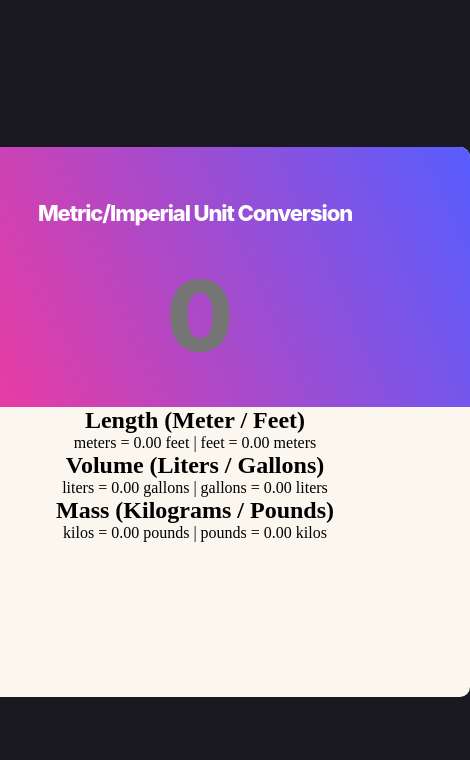
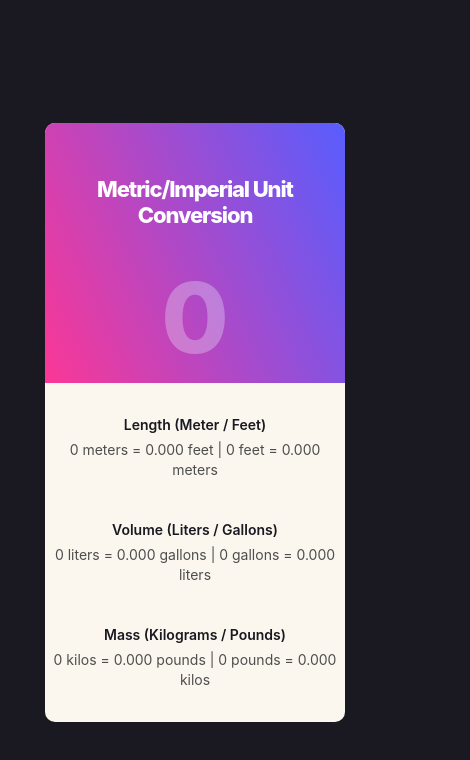
Before and after one commit to muhammadsalah7/unit-converter, a plain HTML site: page index.html in a window 390 px wide. Shown: the whole page, 470 px wide, since content can reach past the window. Drawn offline with Linux system fonts and the light colour scheme.

Commit message:
finished the conversion logic

```diff
--- a/index.html
+++ b/index.html
@@ -2,31 +2,39 @@
 <html lang="en">
   <head>
     <meta charset="UTF-8" />
+    <meta http-equiv="X-UA-Compatible" content="IE=edge" />
     <meta name="viewport" content="width=device-width, initial-scale=1.0" />
+    <link rel="stylesheet" href="style.css" />
     <title>Unit Converter</title>
-    <link rel="stylesheet" href="style.css" />
-    <script defer="script.js"></script>
   </head>
   <body>
-    <div class="container">
-      <div class="display">
+    <main class="container">
+      <div class="display-area">
         <h1>Metric/Imperial Unit Conversion</h1>
-        <input type="text" placeholder="0" name="#" />
+        <input
+          type="text"
+          id="myInput"
+          placeholder="0"
+          name="#"
+          oninput="pEnter()"
+
+        />
       </div>
-      <div class="result-box">
+    <div class="box">
       <div class="length-box">
       <h2>Length (Meter / Feet)</h2>
-          <p class="length">meters = 0.00 feet | feet = 0.00 meters</p>
+      <p id="length">0 meters = 0.000 feet | 0 feet = 0.000 meters</p>
     </div>
     <div class="volume-box">
       <h2>Volume (Liters / Gallons)</h2>
-          <p class="volume">liters = 0.00 gallons | gallons = 0.00 liters</p>
+      <p id="volume">0 liters = 0.000 gallons | 0 gallons = 0.000 liters</p>
     </div>
     <div class="mass-box">
       <h2>Mass (Kilograms / Pounds)</h2>
-          <p class="mass">kilos = 0.00 pounds | pounds = 0.00 kilos</p>
+      <p id="mass">0 kilos = 0.000 pounds | 0 pounds = 0.000 kilos</p>
     </div>
     </div>
-    </div>
+    <script src="script.js"></script>
   </body>
+</main>
 </html>
--- a/script.js
+++ b/script.js
@@ -0,0 +1,39 @@
+let num = 0;
+let myInput = document.getElementById("myInput");
+let length = document.getElementById("length");
+let volume = document.getElementById("volume");
+let mass = document.getElementById("mass");
+
+function pEnter() {
+  num = myInput.value;
+  convertMeters();
+  convertLiters();
+  convertKilo();
+}
+window.onload = function () {
+  myInput.value = "";
+};
+function convertMeters() {
+  let meters = (num * 0.3048).toFixed(2);
+  let feet = (num * 3.2808).toFixed(2);
+  length.textContent = `${num} meters = ${feet} feet | ${num} feet = ${meters} meters`;
+}
+
+function convertLiters() {
+  let liters = (num * 0.264172).toFixed(2);
+  let gallons = (num * 3.78541).toFixed(2);
+  volume.textContent = `${num} liters = ${liters} gallons | ${num} gallons = ${gallons} liters`;
+}
+
+function convertKilo() {
+  let kilos = (num * 2.20462).toFixed(2);
+  let pounds = (num * 0.453592).toFixed(2);
+  mass.textContent = `${num} kilos = ${kilos} pounds | ${num} pounds = ${pounds} kilos`;
+}
+
+myInput.addEventListener("keypress", function (event) {
+  const validChars = "0123456789";
+  if (!validChars.includes(event.key) && event.key !== "Backspace") {
+    event.preventDefault();
+  }
+});
--- a/style.css
+++ b/style.css
@@ -2,46 +2,48 @@
   margin: 0;
   padding: 0;
 }
+
 body {
   max-width: 100vw;
   min-height: 100vh;
-  box-sizing: border-box;
+  display: flex;
+  justify-content: center;
+  align-items: center;
   background-color: #1a1921;
-  display: flex;
-  align-items: center;
-  justify-content: center;
 }
+
 .container {
-  text-align: center;
+  background-color: #fbf7ee;
+  width: 550px;
+  min-height: 550px;
   border-radius: 10px;
-  width: 550px;
-  height: 550px;
-  background-color: #fbf7ee;
 }
-.display {
-  color: white;
+
+.display-area {
   display: block;
-  background: linear-gradient(246.26deg, #585dfe 0%, #fb3796 100%);
   height: 260px;
   width: 550px;
   border-radius: 10px 10px 0 0;
+  background: linear-gradient(246.26deg, #585dfe 0%, #fb3796 100%);
 }
-.display h1 {
-  font-family: Inter, sans-serif;
+
+.display-area h1 {
+  font-family: Inter;
   font-weight: 800;
   font-size: 22px;
+  text-align: center;
   letter-spacing: -0.05em;
   color: #ffffff;
   padding-top: 53px;
   padding-bottom: 30px;
 }
 
-.display input {
+.display-area input {
   border-style: hidden;
   outline: none;
   width: 300px;
   background: none;
-  font-family: Inter, sans-serif;
+  font-family: Inter;
   font-weight: 800;
   font-size: 97.5723px;
   text-align: center;
@@ -50,7 +52,55 @@ body {
   display: block;
   margin-left: 130px;
 }
+
 .display-area input::placeholder {
   color: aliceblue;
   opacity: 0.3;
 }
+
+.box {
+  margin: 12px 0px;
+  overflow: hidden;
+  text-overflow: ellipsis;
+}
+
+.box h2 {
+  font-family: Inter;
+  font-style: normal;
+  font-weight: 600;
+  font-size: 14px;
+  text-align: center;
+  color: #1a1921;
+  margin-bottom: 5px;
+}
+
+.box p {
+  font-family: Inter;
+  font-weight: normal;
+  font-size: 14px;
+  text-align: center;
+  color: #4e4e4e;
+}
+
+.length-box,
+.volume-box,
+.mass-box {
+  line-height: 20px;
+  padding-top: 20px;
+  padding-bottom: 20px;
+}
+
+@media (max-width: 400px) {
+  .container {
+    max-width: 300px;
+    max-height: 100vh;
+  }
+
+  .display-area {
+    width: 100%;
+  }
+
+  .display-area input {
+    margin: 0;
+  }
+}
```
Lines whose indentation alone changed are shown as unchanged.
